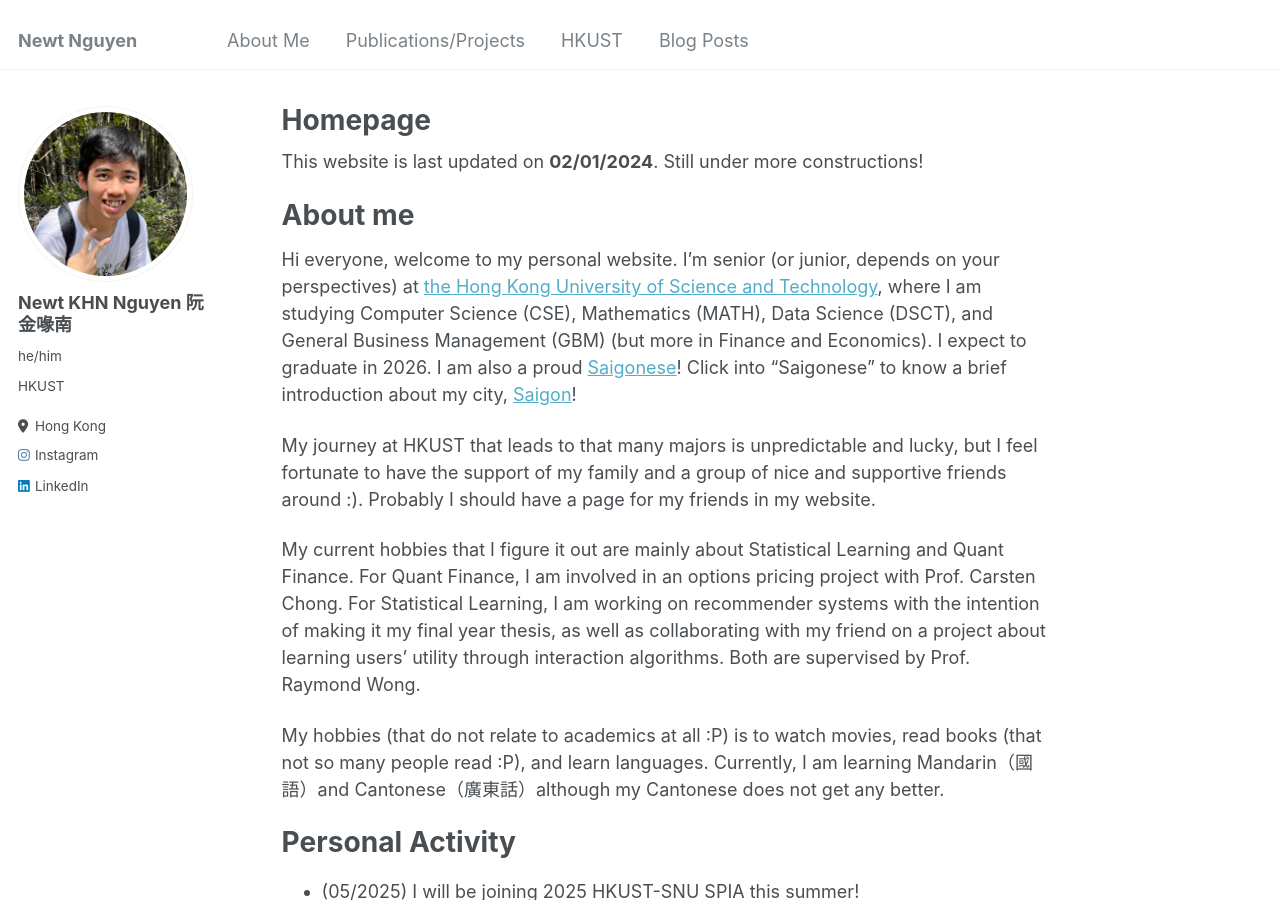
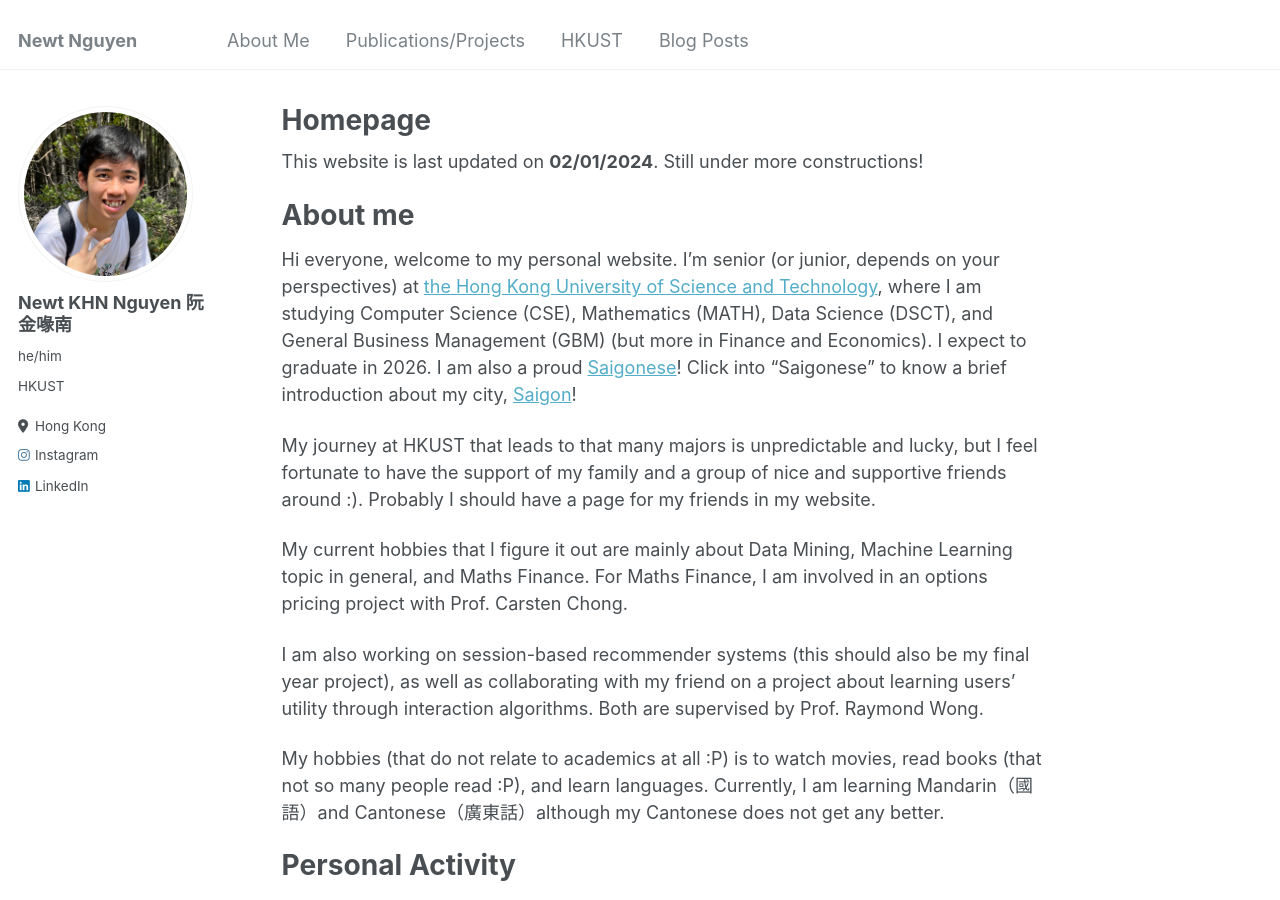
Before and after one commit to newtdes/newtdes.github.io, a Jekyll site: the page built from _pages/about.md, in a window 1280 px wide and 900 px high. Built offline with Jekyll 4.4.1, drawn with Linux system fonts in a browser that asks for light colours.

Commit message:
Change introduction

```diff
--- a/_pages/about.md
+++ b/_pages/about.md
@@ -15,7 +15,9 @@ Hi everyone, welcome to my personal website. I'm senior (or junior, depends on y
 
 My journey at HKUST that leads to that many majors is unpredictable and lucky, but I feel fortunate to have the support of my family and a group of nice and supportive friends around :). Probably I should have a page for my friends in my website.
 
-My current hobbies that I figure it out are mainly about Statistical Learning and Quant Finance. For Quant Finance, I am involved in an options pricing project with Prof. Carsten Chong. For Statistical Learning, I am working on recommender systems with the intention of making it my final year thesis, as well as collaborating with my friend on a project about learning users' utility through interaction algorithms. Both are supervised by Prof. Raymond Wong.
+My current hobbies that I figure it out are mainly about Data Mining, Machine Learning topic in general, and Maths Finance. For Maths Finance, I am involved in an options pricing project with Prof. Carsten Chong.
+
+I am also working on session-based recommender systems (this should also be my final year project), as well as collaborating with my friend on a project about learning users' utility through interaction algorithms. Both are supervised by Prof. Raymond Wong.
 
 My hobbies (that do not relate to academics at all :P) is to watch movies, read books (that not so many people read :P), and learn languages. Currently, I am learning Mandarin（國語）and Cantonese（廣東話）although my Cantonese does not get any better.
 
```
